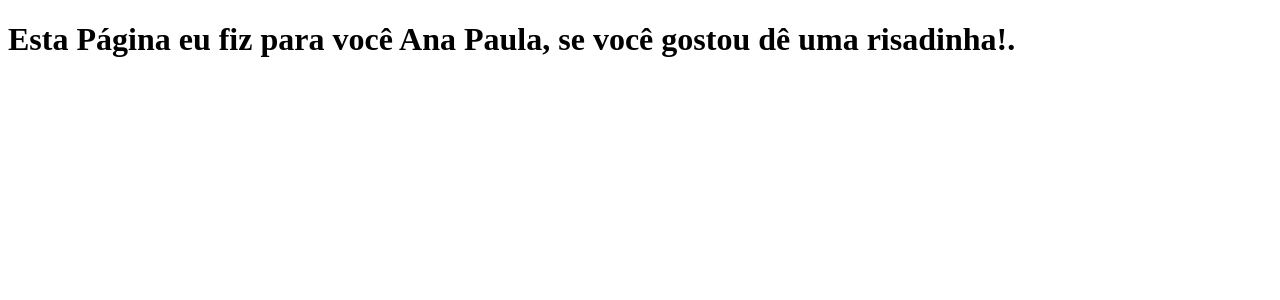
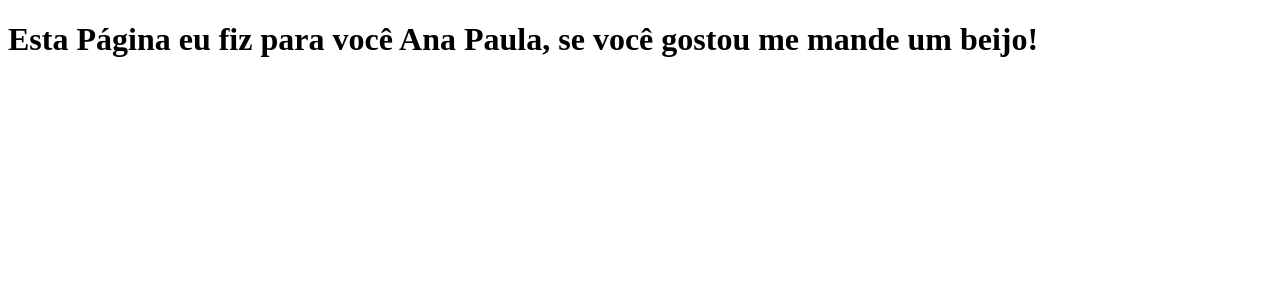
Before and after one commit to Maxmoscratus/GEM, a Next.js app: page / in a window 1280 px wide. Shown: the top 300 px of the page. Built offline with nearby package versions, Linux system fonts and the light colour scheme.

Commit message:
modifica a  frase

```diff
--- a/pages/index.js
+++ b/pages/index.js
@@ -1,5 +1,7 @@
 function Home() {
-  return <h1>Esta Página eu fiz para você Ana Paula, se você gostou dê uma risadinha!.
+  return <h1>Esta Página eu fiz para você Ana Paula, se você gostou me mande um beijo!
+
+
   </h1>
 }
 
```
